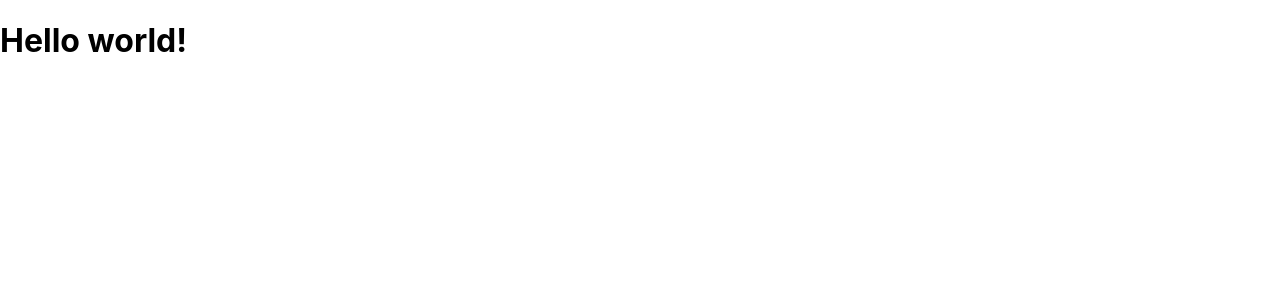
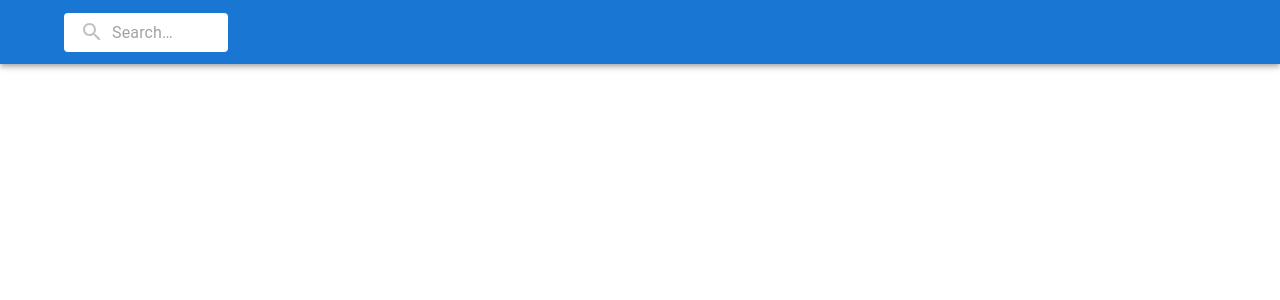
Before and after one commit to Giiill/Buzz-Hub, a React (Create React App) app: page / in a window 1280 px wide. Shown: the top 300 px of the page. Built offline with nearby package versions, Linux system fonts and the light colour scheme.

Commit message:
create-AppBar-and-Search

```diff
--- a/package.json
+++ b/package.json
@@ -5,6 +5,7 @@
   "dependencies": {
     "@emotion/react": "^11.11.1",
     "@emotion/styled": "^11.11.0",
+    "@mui/icons-material": "^5.14.3",
     "@mui/material": "^5.14.5",
     "@testing-library/jest-dom": "^5.17.0",
     "@testing-library/react": "^13.4.0",
--- a/public/index.html
+++ b/public/index.html
@@ -2,42 +2,12 @@
 <html lang="en">
   <head>
     <meta charset="utf-8" />
-    <link rel="icon" href="%PUBLIC_URL%/favicon.ico" />
     <meta name="viewport" content="width=device-width, initial-scale=1" />
-    <meta name="theme-color" content="#000000" />
-    <meta
-      name="description"
-      content="Web site created using create-react-app"
-    />
-    <link rel="apple-touch-icon" href="%PUBLIC_URL%/logo192.png" />
-    <!--
-      manifest.json provides metadata used when your web app is installed on a
-      user's mobile device or desktop. See https://developers.google.com/web/fundamentals/web-app-manifest/
-    -->
-    <link rel="manifest" href="%PUBLIC_URL%/manifest.json" />
-    <!--
-      Notice the use of %PUBLIC_URL% in the tags above.
-      It will be replaced with the URL of the `public` folder during the build.
-      Only files inside the `public` folder can be referenced from the HTML.
-
-      Unlike "/favicon.ico" or "favicon.ico", "%PUBLIC_URL%/favicon.ico" will
-      work correctly both with client-side routing and a non-root public URL.
-      Learn how to configure a non-root public URL by running `npm run build`.
-    -->
-    <title>React App</title>
+    <title>Buzz-Hub</title>
   </head>
   <body>
     <noscript>You need to enable JavaScript to run this app.</noscript>
     <div id="root"></div>
-    <!--
-      This HTML file is a template.
-      If you open it directly in the browser, you will see an empty page.
 
-      You can add webfonts, meta tags, or analytics to this file.
-      The build step will place the bundled scripts into the <body> tag.
-
-      To begin the development, run `npm start` or `yarn start`.
-      To create a production bundle, use `npm run build` or `yarn build`.
-    -->
   </body>
 </html>
--- a/src/App.tsx
+++ /dev/null
@@ -1,10 +0,0 @@
-
-function App() {
-  return (
-    <div className="App">
-      <h1>Hello world!</h1>
-    </div>
-  );
-}
-
-export default App;
--- /dev/null
+++ b/src/components/App.tsx
@@ -0,0 +1,73 @@
+import { styled } from '@mui/material/styles';
+import AppBar from '@mui/material/AppBar';
+import Box from '@mui/material/Box';
+import Toolbar from '@mui/material/Toolbar';
+import InputBase from '@mui/material/InputBase';
+import SearchIcon from '@mui/icons-material/Search';
+
+
+
+function App() {
+  const Search = styled('div')(({ theme }) => ({
+    position: 'relative',
+    borderRadius: theme.shape.borderRadius,
+    backgroundColor: 'white',
+    '&:hover': {
+      backgroundColor: 'white',
+    },
+    marginLeft: 0,
+    width: '100%',
+    [theme.breakpoints.up('sm')]: {
+      marginLeft: theme.spacing(5),
+      width: 'auto',
+    },
+  }));
+
+  const SearchIconWrapper = styled('div')(({ theme }) => ({
+    padding: theme.spacing(0, 2),
+    height: '100%',
+    position: 'absolute',
+    pointerEvents: 'none',
+    display: 'flex',
+    alignItems: 'center',
+    justifyContent: 'center',
+    color: 'silver',
+  }));
+
+  const StyledInputBase = styled(InputBase)(({ theme }) => ({
+    color: 'BFBFBF',
+    '& .MuiInputBase-input': {
+      padding: theme.spacing(1, 1, 1, 0),
+      // vertical padding + font size from searchIcon
+      paddingLeft: `calc(1em + ${theme.spacing(4)})`,
+      transition: theme.transitions.create('width'),
+      width: '100%',
+      [theme.breakpoints.up('sm')]: {
+        width: '12ch',
+        '&:focus': {
+          width: '20ch',
+        },
+      },
+    },
+  }));
+
+  return (
+    <Box sx={{ flexGrow: 1 }}>
+    <AppBar position="static">
+      <Toolbar>
+      <Search>
+            <SearchIconWrapper>
+              <SearchIcon />
+            </SearchIconWrapper>
+            <StyledInputBase
+              placeholder="Search…"
+              inputProps={{ 'aria-label': 'search' }}
+
+            />
+
+          </Search>
+      </Toolbar>
+    </AppBar>
+  </Box> )
+}
+export default App;
--- a/src/index.tsx
+++ b/src/index.tsx
@@ -1,14 +1,12 @@
-import React from 'react';
+
 import ReactDOM from 'react-dom/client';
 import './index.css';
-import App from './App';
+import App from './components/App';
 
 
 const root = ReactDOM.createRoot(
   document.getElementById('root') as HTMLElement
 );
 root.render(
-  <React.StrictMode>
     <App />
-  </React.StrictMode>
 );
```
Also changed, not shown: public/manifest.json (deleted), public/robots.txt (deleted), 1 other file (tests, documents, lock files or other folders).
